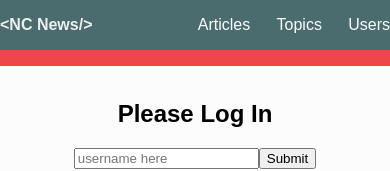
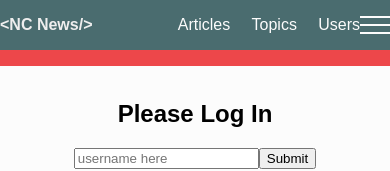
Before and after one commit to E-Randz/NC-News-FE, a React (Create React App) app: page / in a window 390 px wide. Shown: the top 171 px of the page. Built offline with nearby package versions, Linux system fonts and the light colour scheme.

Commit message:
create hamburger button

```diff
--- /dev/null
+++ b/src/components/DrawerToggleButton.jsx
@@ -0,0 +1,14 @@
+import React from 'react';
+import '../styles/DrawerToggleButton.css';
+
+const DrawerToggleButton = (props) => {
+  return (
+    <button className="toggle-button">
+      <div className="hamburger-line"></div>
+      <div className="hamburger-line"></div>
+      <div className="hamburger-line"></div>
+    </button>
+  );
+}
+
+export default DrawerToggleButton;
--- a/src/components/Nav.jsx
+++ b/src/components/Nav.jsx
@@ -2,6 +2,7 @@ import React, { Component } from 'react';
 import '../styles/Nav.css'
 import { Link } from '@reach/router'
 import PropTypes from 'prop-types';
+import DrawerToggleButton from './DrawerToggleButton';
 
 class Nav extends Component {
   state = {  }
@@ -15,6 +16,7 @@ class Nav extends Component {
           <li className='Nav-item'><Link to='/users'>Users</Link></li>
           {user && <li className='Nav-item' onClick={handleLogout}><Link to='/'>Log out</Link></li>}
         </ul>
+        <DrawerToggleButton />
       </nav>
     );
   }
--- /dev/null
+++ b/src/styles/DrawerToggleButton.css
@@ -0,0 +1,22 @@
+.toggle-button {
+  display: flex;
+  flex-direction: column;
+  justify-content: space-around;
+  height: 25px;
+  width: 30px;
+  background: transparent;
+  border: 0;
+  padding: 0;
+  box-sizing: border-box;
+}
+
+.toggle-button:focus {
+  outline: none;
+}
+
+.hamburger-line {
+  width: 30px;
+  height: 2px;
+  background: var(--lightgrey);
+
+}
```
Also changed, not shown: src/components/SideDrawer.jsx (added).
